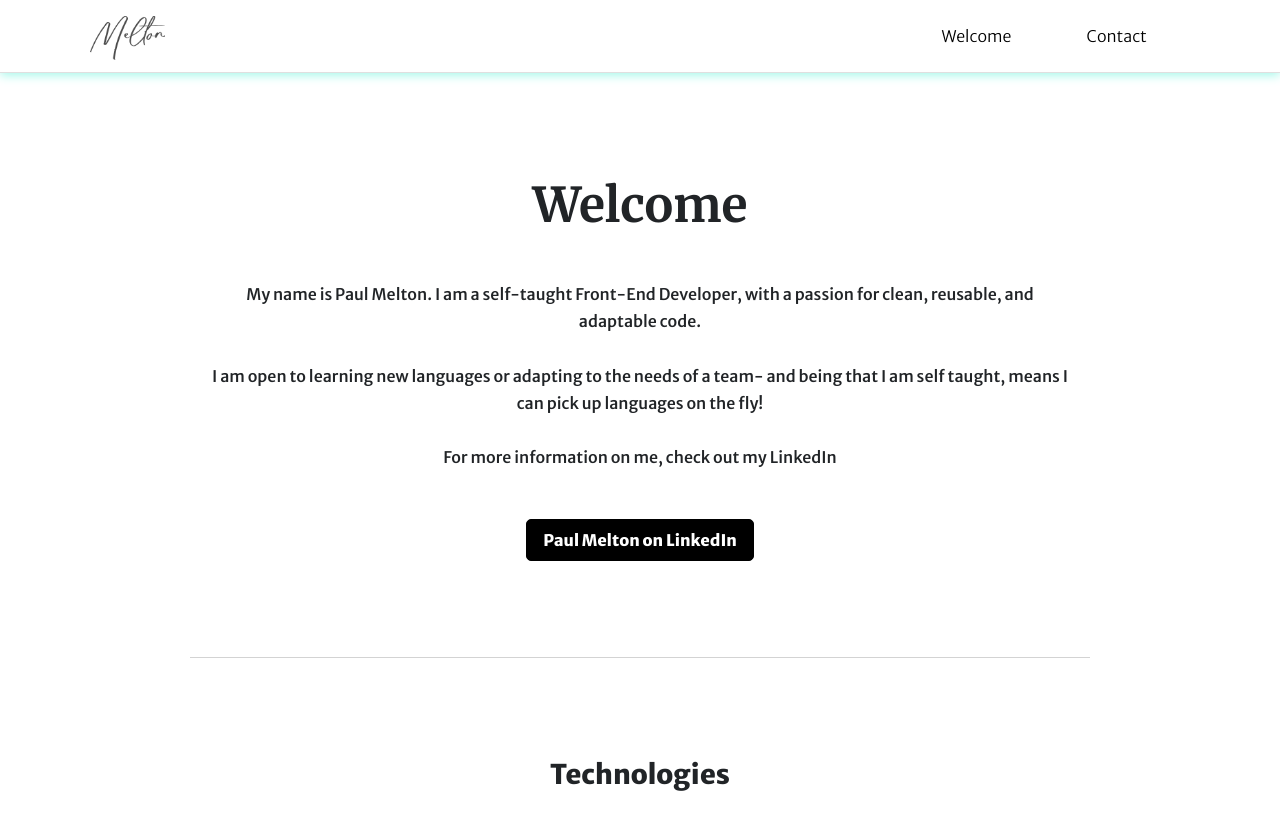
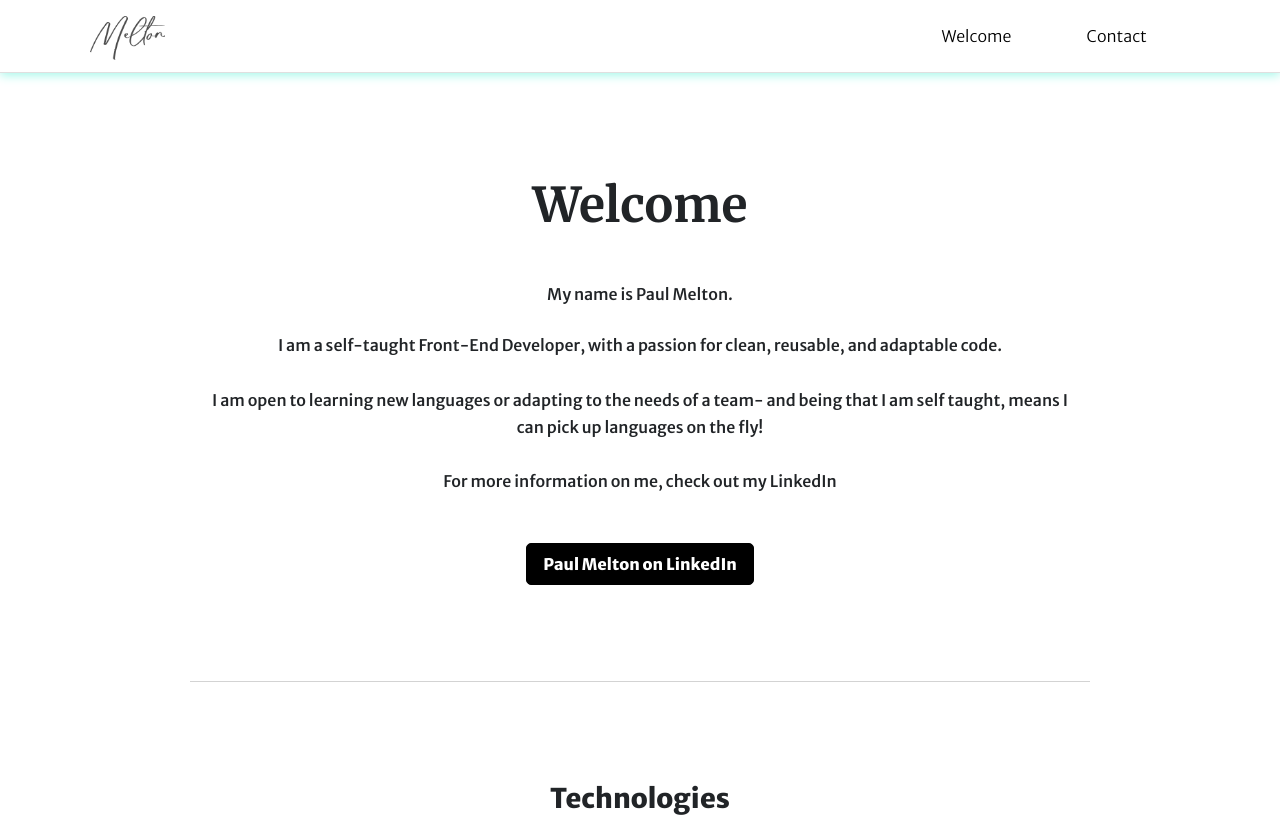
Before and after one commit to Melton-Paul/Portfolio-v2, a React (Create React App) app: page / in a window 1280 px wide. Shown: the top 817 px of the page. Built offline with nearby package versions, Linux system fonts and the light colour scheme.

Commit message:
SA optimizer,  removed unused code, added redirect

```diff
--- a/public/index.html
+++ b/public/index.html
@@ -14,21 +14,6 @@
     <title>Paul Melton's Portfolio (React and Web Developer)</title>
   </head>
 
-  <!-- Google tag (gtag.js) -->
-  <script
-    async
-    src="https://www.googletagmanager.com/gtag/js?id=G-N1THRNBJKR"
-  ></script>
-  <script>
-    window.dataLayer = window.dataLayer || [];
-    function gtag() {
-      dataLayer.push(arguments);
-    }
-    gtag("js", new Date());
-
-    gtag("config", "G-N1THRNBJKR");
-  </script>
-
   <body>
     <noscript>You need to enable JavaScript to run this app.</noscript>
     <div id="root"></div>
--- a/src/components/About/About.module.css
+++ b/src/components/About/About.module.css
@@ -15,3 +15,8 @@
 .about--greeting__button {
   margin-top: 2rem;
 }
+
+.SA-optimizer {
+  font-weight: normal;
+  font-size: 1rem;
+}
--- a/src/components/About/About.tsx
+++ b/src/components/About/About.tsx
@@ -1,19 +1,16 @@
 import React from "react";
 import styles from "./About.module.css";
-import TechnologyList from "../TechnologyList/TechnologyList";
-import Projects from "../Projects/Projects";
 import Button from "../../UI/Button/Button";
-import { Link } from "react-router-dom";
 
 export default function About() {
   return (
     <article className={styles.about}>
       <p className={styles["about--greeting"]}>
-        My name is Paul Melton. I am a self-taught Front-End Developer, with a
-        passion for clean, reusable, and adaptable code. <br /> <br />I am open
-        to learning new languages or adapting to the needs of a team- and being
-        that I am self taught, means I can pick up languages on the fly! <br />{" "}
-        <br />
+        <h1 className={styles["SA-optimizer"]}>My name is Paul Melton. </h1>
+        I am a self-taught Front-End Developer, with a passion for clean,
+        reusable, and adaptable code. <br /> <br />I am open to learning new
+        languages or adapting to the needs of a team- and being that I am self
+        taught, means I can pick up languages on the fly! <br /> <br />
         For more information on me, check out my LinkedIn
       </p>
       <Button
```
Also changed, not shown: 1 other file (tests, documents, lock files or other folders).
